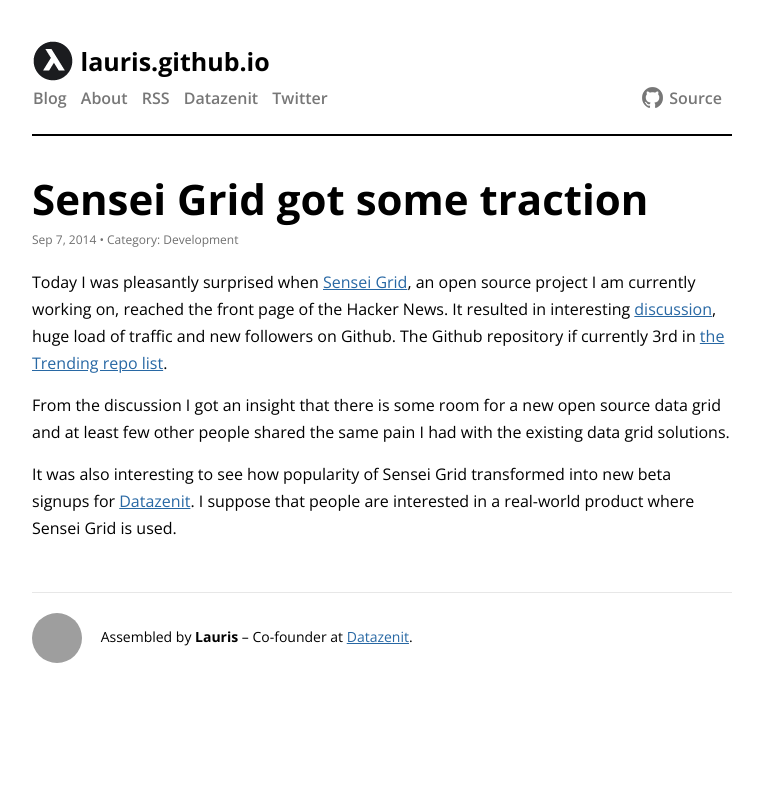
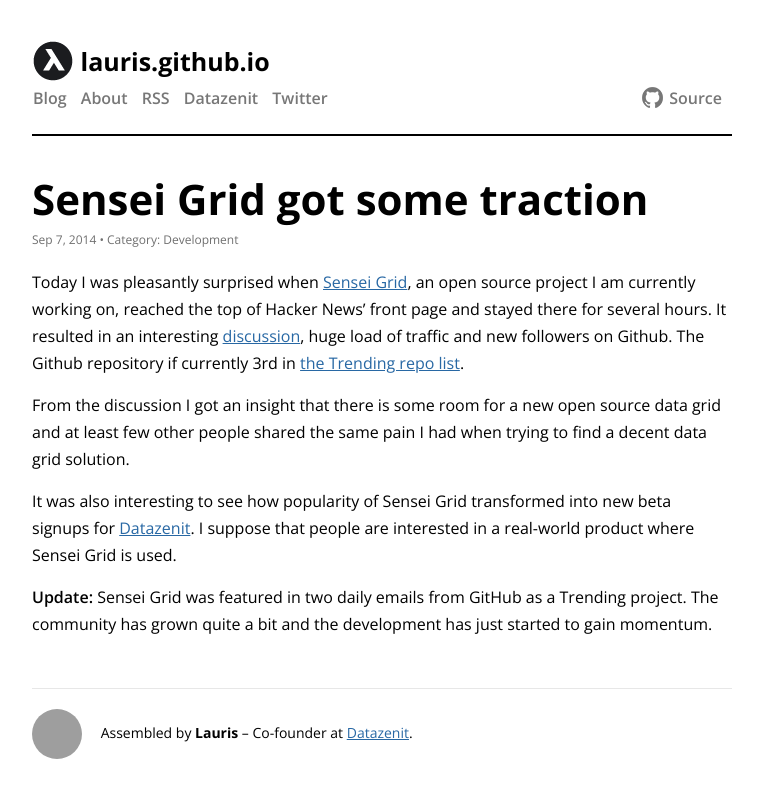
Before and after one commit to lauris/lauris.github.com, a Jekyll site: the page built from _posts/2014-09-07-sensei-grid-got-some-traction.md, in a window 1280 px wide. Shown: the top 798 px of the page, without its empty margins (258-1021 px from the left). Built offline with Jekyll 4.4.1, drawn with Linux system fonts in a browser that asks for light colours; comment, search, counter and statistics services are not loaded; grey boxes are pictures that could not be loaded.

Commit message:
Update previous post.

```diff
--- a/_posts/2014-09-07-sensei-grid-got-some-traction.md
+++ b/_posts/2014-09-07-sensei-grid-got-some-traction.md
@@ -4,8 +4,10 @@
 category: development
 ---
 
-Today I was pleasantly surprised when [Sensei Grid](https://github.com/datazenit/sensei-grid), an open source project I am currently working on, reached the front page of the Hacker News. It resulted in interesting [discussion](https://news.ycombinator.com/item?id=8280826), huge load of traffic and new followers on Github. The Github repository if currently 3rd in [the Trending repo list](https://github.com/trending).
+Today I was pleasantly surprised when [Sensei Grid](https://github.com/datazenit/sensei-grid), an open source project I am currently working on, reached the top of Hacker News' front page and stayed there for several hours. It resulted in an interesting [discussion](https://news.ycombinator.com/item?id=8280826), huge load of traffic and new followers on Github. The Github repository if currently 3rd in [the Trending repo list](https://github.com/trending).
 
-From the discussion I got an insight that there is some room for a new open source data grid and at least few other people shared the same pain I had with the existing data grid solutions.
+From the discussion I got an insight that there is some room for a new open source data grid and at least few other people shared the same pain I had when trying to find a decent data grid solution.
 
 It was also interesting to see how popularity of Sensei Grid transformed into new beta signups for [Datazenit](http://datazenit.com). I suppose that people are interested in a real-world product where Sensei Grid is used.
+
+**Update:** Sensei Grid was featured in two daily emails from GitHub as a Trending project. The community has grown quite a bit and the development has just started to gain momentum.
```
